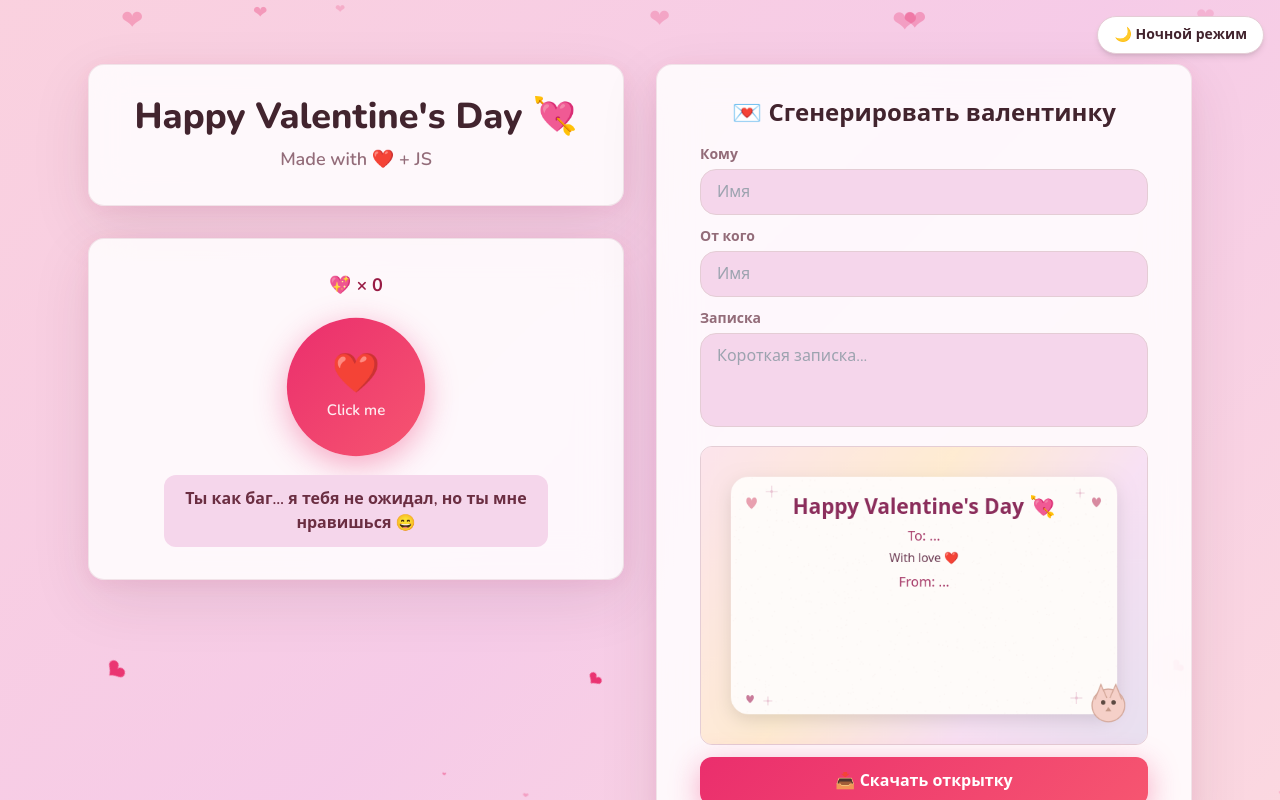
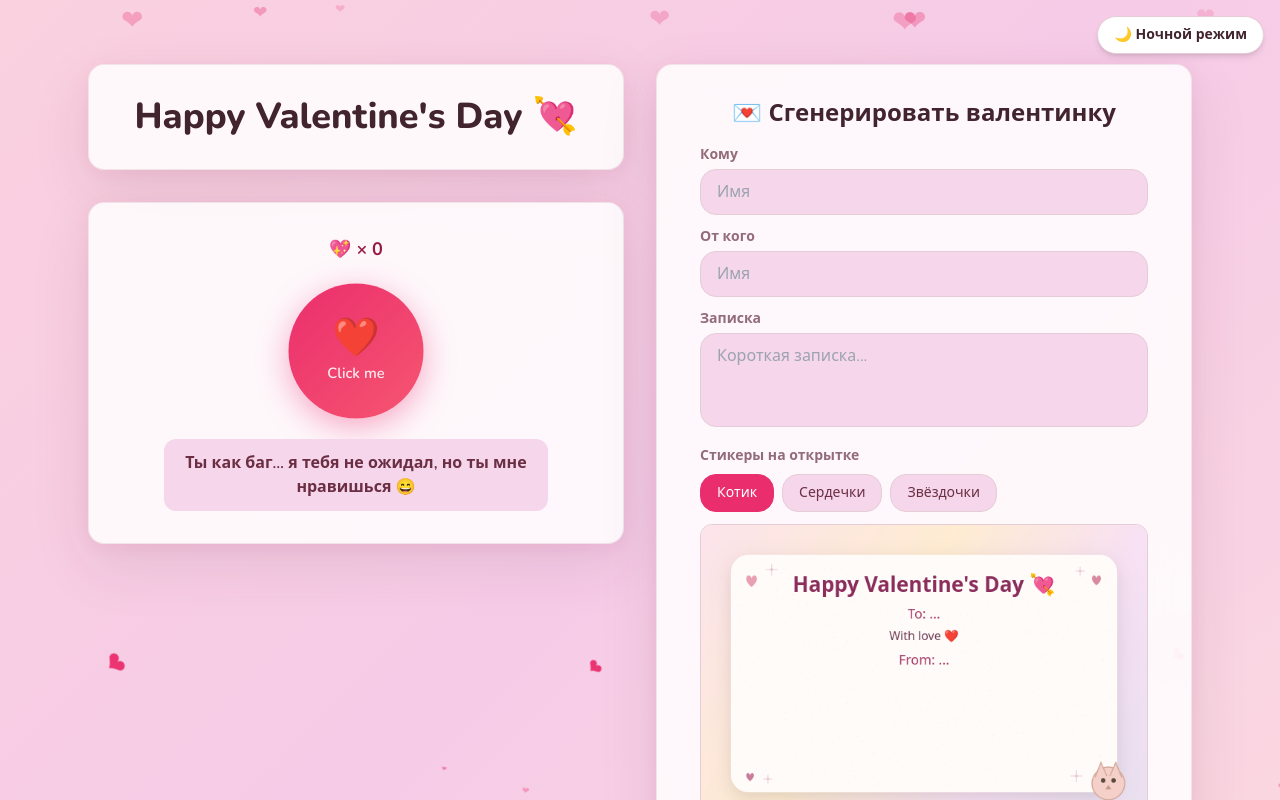
Before and after one commit to AmaLS367/valentine-code-hearts, a React (Vite) app: page / in a window 1280 px wide. Shown: the top 800 px of the page. Built offline with nearby package versions, Linux system fonts and the light colour scheme; the HTML template or start-up script is replaced by a standard one.

Commit message:
feat: add emoji confetti animation and sticker selection to ValentineGenerator

```diff
--- a/src/components/HeartButton.tsx
+++ b/src/components/HeartButton.tsx
@@ -13,6 +13,10 @@ const MESSAGES = [
   "import love from 'тебя';",
 ];
 
+const EMOJI_CONFETTI = ["💖", "✨", "🐱", "🌸", "🍓"] as const;
+const MAX_CONFETTI = 12;
+const CONFETTI_PER_CLICK = 4;
+
 interface Particle {
   id: number;
   x: number;
@@ -22,12 +26,22 @@ interface Particle {
   size: number;
 }
 
+interface EmojiConfettiItem {
+  id: number;
+  emoji: string;
+  dx: number;
+  dy: number;
+  delay: number;
+}
+
 const HeartButton = () => {
   const [count, setCount] = useState(0);
   const [message, setMessage] = useState(MESSAGES[0]);
   const [particles, setParticles] = useState<Particle[]>([]);
   const [popping, setPopping] = useState(false);
+  const [emojiConfetti, setEmojiConfetti] = useState<EmojiConfettiItem[]>([]);
   const particleId = useRef(0);
+  const confettiId = useRef(0);
 
   const handleClick = useCallback(() => {
     setCount((c) => c + 1);
@@ -58,6 +72,25 @@ const HeartButton = () => {
     setTimeout(() => {
       setParticles((p) => p.filter((pt) => !newParticles.includes(pt)));
     }, 800);
+
+    // Emoji confetti (respect reduced motion)
+    const prefersReducedMotion = typeof window !== "undefined" && window.matchMedia("(prefers-reduced-motion: reduce)").matches;
+    if (!prefersReducedMotion) {
+      const newConfetti: EmojiConfettiItem[] = Array.from({ length: CONFETTI_PER_CLICK }, () => ({
+        id: confettiId.current++,
+        emoji: EMOJI_CONFETTI[Math.floor(Math.random() * EMOJI_CONFETTI.length)],
+        dx: (Math.random() - 0.5) * 60,
+        dy: (Math.random() - 0.5) * 40,
+        delay: Math.random() * 150,
+      }));
+      setEmojiConfetti((prev) => {
+        const next = [...prev, ...newConfetti];
+        return next.slice(-MAX_CONFETTI);
+      });
+      setTimeout(() => {
+        setEmojiConfetti((prev) => prev.filter((c) => !newConfetti.some((n) => n.id === c.id)));
+      }, 2100);
+    }
   }, []);
 
   return (
@@ -164,6 +197,25 @@ const HeartButton = () => {
             </span>
           );
         })}
+
+        {/* Emoji confetti (kawaii) */}
+        {emojiConfetti.map((c) => (
+          <span
+            key={`confetti-${c.id}`}
+            className="absolute z-30 emoji-confetti"
+            style={{
+              left: "50%",
+              top: "50%",
+              fontSize: "1.5rem",
+              ["--confetti-dx" as string]: `${c.dx}px`,
+              ["--confetti-dy" as string]: `${c.dy}px`,
+              animationDelay: `${c.delay}ms`,
+            }}
+            aria-hidden
+          >
+            {c.emoji}
+          </span>
+        ))}
       </div>
 
       {/* Message */}
--- a/src/components/ValentineGenerator.tsx
+++ b/src/components/ValentineGenerator.tsx
@@ -1,10 +1,17 @@
 import { useState, useRef, useCallback, useEffect } from "react";
-import { renderValentineCard } from "@/lib/renderValentineCard";
+import { renderValentineCard, type StickerStyle } from "@/lib/renderValentineCard";
+
+const STICKER_OPTIONS: { value: StickerStyle; label: string }[] = [
+  { value: "cat", label: "Котик" },
+  { value: "hearts", label: "Сердечки" },
+  { value: "sparkles", label: "Звёздочки" },
+];
 
 const ValentineGenerator = () => {
   const [to, setTo] = useState("");
   const [from, setFrom] = useState("");
   const [note, setNote] = useState("");
+  const [stickerStyle, setStickerStyle] = useState<StickerStyle>("cat");
   const canvasRef = useRef<HTMLCanvasElement>(null);
 
   const data = { to, from, note };
@@ -12,8 +19,8 @@ const ValentineGenerator = () => {
   const drawPreview = useCallback(() => {
     const canvas = canvasRef.current;
     if (!canvas) return;
-    renderValentineCard(canvas, data, 1);
-  }, [to, from, note]);
+    renderValentineCard(canvas, data, 1, stickerStyle);
+  }, [to, from, note, stickerStyle]);
 
   useEffect(() => {
     drawPreview();
@@ -21,12 +28,12 @@ const ValentineGenerator = () => {
 
   const handleDownload = useCallback(() => {
     const off = document.createElement("canvas");
-    renderValentineCard(off, data, 2);
+    renderValentineCard(off, data, 2, stickerStyle);
     const link = document.createElement("a");
     link.download = `valentine-${to?.trim() || "card"}.png`;
     link.href = off.toDataURL("image/png");
     link.click();
-  }, [to, from, note]);
+  }, [to, from, note, stickerStyle]);
 
   return (
     <section className="w-full max-w-md mx-auto" aria-label="Генератор валентинок">
@@ -80,6 +87,26 @@ const ValentineGenerator = () => {
           />
         </div>
 
+        <div>
+          <span className="text-sm font-semibold text-muted-foreground mb-2 block">Стикеры на открытке</span>
+          <div className="flex flex-wrap gap-2" role="group" aria-label="Выбор стикеров">
+            {STICKER_OPTIONS.map((opt) => (
+              <button
+                key={opt.value}
+                type="button"
+                onClick={() => setStickerStyle(opt.value)}
+                className={`px-4 py-2 rounded-lg text-sm font-medium border transition-colors ${
+                  stickerStyle === opt.value
+                    ? "bg-primary text-primary-foreground border-primary"
+                    : "bg-secondary text-secondary-foreground border-border hover:bg-secondary/80"
+                }`}
+              >
+                {opt.label}
+              </button>
+            ))}
+          </div>
+        </div>
+
         {/* Live preview — matches downloaded PNG at 1x; download uses 2x for crisp PNG */}
         <div className="rounded-xl overflow-hidden border border-border bg-muted/30 flex justify-center">
           <canvas
--- a/src/index.css
+++ b/src/index.css
@@ -224,4 +224,27 @@
   .animate-counter-pop {
     animation: counter-pop 0.3s ease-out;
   }
+
+  @keyframes emoji-float {
+    0% {
+      opacity: 1;
+      transform: translate(-50%, -50%) translate(var(--confetti-dx, 0), var(--confetti-dy, 0)) translateY(0) scale(1);
+    }
+    100% {
+      opacity: 0;
+      transform: translate(-50%, -50%) translate(var(--confetti-dx, 0), var(--confetti-dy, 0)) translateY(-90px) scale(0.9);
+    }
+  }
+
+  .emoji-confetti {
+    animation: emoji-float 2s ease-out forwards;
+    pointer-events: none;
+  }
 }
+
+@media (prefers-reduced-motion: reduce) {
+  .emoji-confetti {
+    animation: none;
+    opacity: 0;
+  }
+}
--- a/src/lib/renderValentineCard.ts
+++ b/src/lib/renderValentineCard.ts
@@ -12,6 +12,8 @@ export interface ValentineCardData {
   from: string;
   note: string;
 }
+
+export type StickerStyle = "cat" | "hearts" | "sparkles";
 
 /** Simple seeded RNG for deterministic texture */
 function seededRandom(seed: number): () => number {
@@ -103,22 +105,40 @@ function drawSparkle(ctx: CanvasRenderingContext2D, cx: number, cy: number, size
   ctx.restore();
 }
 
-function drawDecorations(ctx: CanvasRenderingContext2D) {
+function drawDecorations(ctx: CanvasRenderingContext2D, stickerStyle: StickerStyle) {
   const pad = 40;
   const colors = ["#e8a0b0", "#d88aa0", "#c97b9a"];
-  // Corner hearts
+  const drawHearts = stickerStyle === "hearts" || stickerStyle === "cat";
+  const drawSparkles = stickerStyle === "sparkles" || stickerStyle === "cat";
+
+  if (drawHearts) {
     drawHeart(ctx, pad + 28, pad + 28, 14, colors[0]);
     drawHeart(ctx, BASE_W - pad - 28, pad + 28, 12, colors[1]);
     drawHeart(ctx, pad + 26, BASE_H - pad - 26, 10, colors[2]);
     drawHeart(ctx, BASE_W - pad - 24, BASE_H - pad - 24, 11, colors[0]);
-  // Sparkles
+    if (stickerStyle === "hearts") {
+      drawHeart(ctx, BASE_W / 2 - 50, pad + 32, 10, colors[1]);
+      drawHeart(ctx, BASE_W / 2 + 50, pad + 32, 10, colors[2]);
+      drawHeart(ctx, pad + 50, BASE_H / 2 - 20, 9, colors[0]);
+      drawHeart(ctx, BASE_W - pad - 50, BASE_H / 2 - 20, 9, colors[1]);
+    }
+  }
+  if (drawSparkles) {
     drawSparkle(ctx, pad + 55, pad + 20, 8, "#e8c0d0");
     drawSparkle(ctx, BASE_W - pad - 50, pad + 22, 6, "#e8c0d0");
     drawSparkle(ctx, pad + 50, BASE_H - pad - 18, 6, "#e8c0d0");
     drawSparkle(ctx, BASE_W - pad - 55, BASE_H - pad - 22, 8, "#e8c0d0");
+    if (stickerStyle === "sparkles") {
+      drawSparkle(ctx, BASE_W / 2 - 60, pad + 24, 7, "#e8c0d0");
+      drawSparkle(ctx, BASE_W / 2 + 55, pad + 26, 6, "#e8c0d0");
+      drawSparkle(ctx, pad + 70, BASE_H / 2 - 24, 6, "#e8c0d0");
+      drawSparkle(ctx, BASE_W - pad - 65, BASE_H / 2 - 22, 7, "#e8c0d0");
+    }
+  }
 }
 
-function drawCatSticker(ctx: CanvasRenderingContext2D) {
+function drawCatSticker(ctx: CanvasRenderingContext2D, stickerStyle: StickerStyle) {
+  if (stickerStyle !== "cat") return;
   const x = BASE_W - 52;
   const y = BASE_H - 52;
   ctx.save();
@@ -227,11 +247,13 @@ function drawTextContent(ctx: CanvasRenderingContext2D, data: ValentineCardData)
  * @param canvas - Target canvas element
  * @param data - To, From, Note strings
  * @param scale - 1 for preview, 2 for crisp export
+ * @param stickerStyle - "cat" | "hearts" | "sparkles" for extra card decorations
  */
 export function renderValentineCard(
   canvas: HTMLCanvasElement,
   data: ValentineCardData,
-  scale: number = 1
+  scale: number = 1,
+  stickerStyle: StickerStyle = "cat"
 ): void {
   const w = BASE_W * scale;
   const h = BASE_H * scale;
@@ -244,7 +266,7 @@ export function renderValentineCard(
   drawPastelBackground(ctx);
   drawPaperCard(ctx);
   drawNoiseTexture(ctx);
-  drawDecorations(ctx);
-  drawCatSticker(ctx);
+  drawDecorations(ctx, stickerStyle);
+  drawCatSticker(ctx, stickerStyle);
   drawTextContent(ctx, data);
 }
--- a/src/pages/Index.tsx
+++ b/src/pages/Index.tsx
@@ -14,12 +14,9 @@ const Index = () => {
           {/* Left column: header + heart / counter / messages */}
           <div className="flex flex-col gap-8">
             <header className="glass-card rounded-2xl p-6 sm:p-8 text-center w-full animate-fade-up">
-              <h1 className="text-3xl sm:text-4xl font-extrabold text-foreground mb-2">
+              <h1 className="text-3xl sm:text-4xl font-extrabold text-foreground">
                 Happy Valentine's Day 💘
               </h1>
-              <p className="text-muted-foreground font-semibold text-base sm:text-lg">
-                Made with <span className="text-valentine-pink">❤️</span> + JS
-              </p>
             </header>
 
             <section
```
Lines whose indentation alone changed are shown as unchanged.
